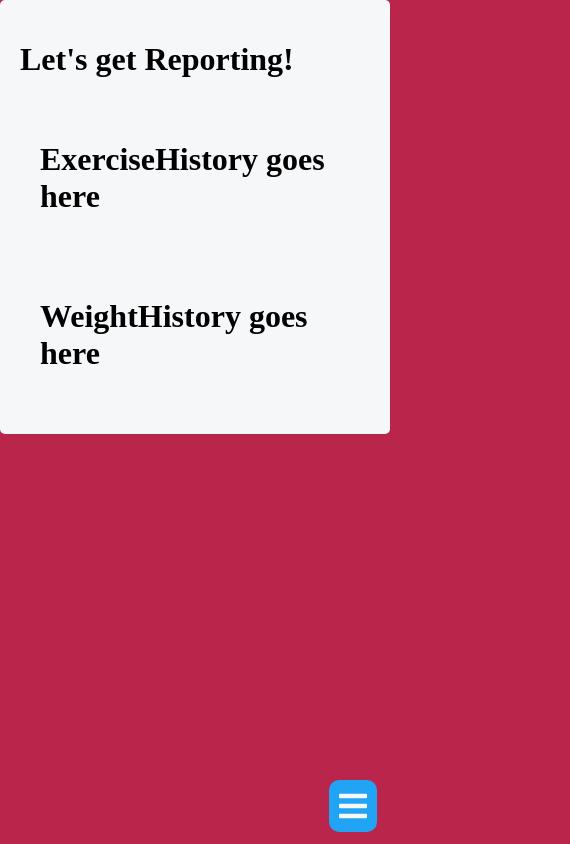
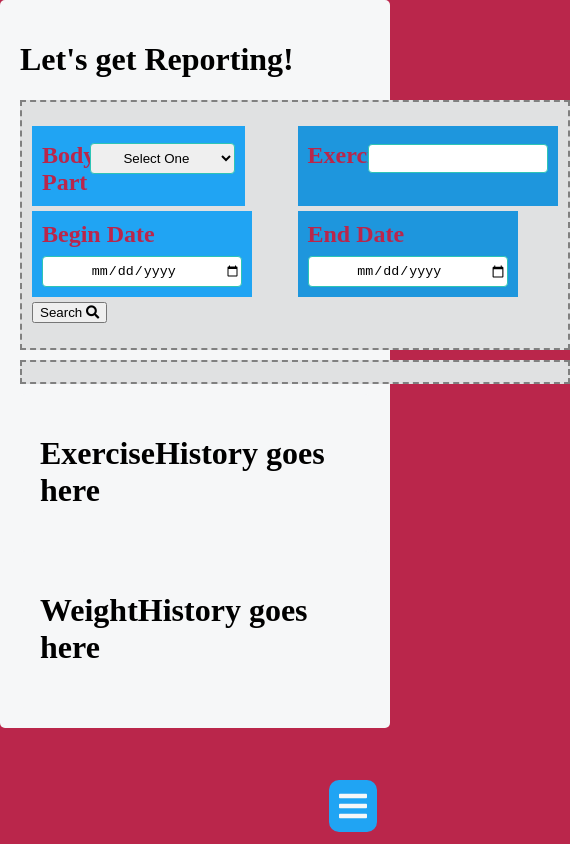
Before and after one commit to fl0at-on/XR-CZ, a React (Create React App) app: page /report in a window 390 px wide. Shown: the whole page, 570 px wide, since content can reach past the window. Built offline with nearby package versions, Linux system fonts and the light colour scheme.

Commit message:
Adding filter

```diff
--- /dev/null
+++ b/src/components/Filter/Filter.css
@@ -0,0 +1,93 @@
+li {
+  list-style-type: none;
+}
+
+ul li input[type="date"] {
+  width: 200px;
+}
+
+.col-25 {
+  float: left;
+  width: 25%;
+  margin-top: 6px;
+}
+
+.col-75 {
+  float: left;
+  width: 75%;
+  margin-top: 6px;
+}
+
+.grid-container {
+  display: grid;
+  height: 250px;
+  width: 550px;
+  align-content: center;
+  justify-items: left;
+  grid-gap: 5px;
+  grid-template-columns: 1fr 1fr;
+  border: 2px dashed gray;
+  padding: 10px;
+  margin: 10px auto;
+}
+
+.grid-item {
+}
+
+.grid-submit {
+  grid-column: 1 / span 3;
+}
+
+ul.filtered-container {
+  display: grid;
+  /* height: 20px; */
+  width: 550px;
+  align-content: center;
+  justify-items: left;
+  grid-gap: 5px;
+  grid-template-columns: auto auto 1fr;
+  border: 2px dashed gray;
+  padding: 10px;
+  margin: 10px auto;
+}
+
+/* MOBILE */
+@media screen and (max-width: 600px) {
+  .burger-menu {
+    display: block;
+  }
+
+  ul {
+    width: 100%;
+    background-color: var(--white-1);
+    padding-left: 0;
+  }
+
+  li {
+    padding: 10px;
+  }
+
+  li:nth-child(odd) {
+    background-color: var(--blue-0);
+  }
+  li:hover:nth-child(odd) {
+    background-color: var(--green-0);
+  }
+
+  li:nth-child(even) {
+    background-color: var(--blue-1);
+  }
+
+  li:hover:nth-child(even) {
+    background-color: var(--green-1);
+  }
+
+  li {
+    color: var(--red-0);
+    font-size: 24px;
+    font-weight: bold;
+  }
+  filter-container {
+    width: 100px;
+  }
+}
--- /dev/null
+++ b/src/components/Filter/Filter.jsx
@@ -0,0 +1,240 @@
+import React, { Component } from "react";
+import "./Filter.css";
+
+const Options = {
+  filters: [
+    {
+      name: "Body Part",
+      type: "select",
+      options: [
+        "Chest",
+        "Back",
+        "Shoulders",
+        "Biceps",
+        "Triceps",
+        "Thighs",
+        "Glutes",
+        "Quads"
+      ]
+    },
+    { name: "Exercise", type: "text" },
+    { name: "Begin Date", type: "date" },
+    { name: "End Date", type: "date" }
+  ],
+  default: [
+    { Unit: "" },
+    { Branch: "" },
+    { Exercise: "" },
+    { "Begin Date": "" },
+    { "End Date": "" }
+  ]
+};
+
+class Filter extends Component {
+  constructor(props) {
+    super(props);
+    this.state = {
+      filterSettings: [] //Options.default
+    };
+  }
+
+  handleFilterChange = e => {
+    //console.log(e.target.value);
+    //create copy of filterSettings
+    const newFilterSettings = [...this.state.filterSettings];
+    const name = e.target.name;
+    const value = e.target.value;
+
+    //check if this specific key exists in  filterSettings
+    if (newFilterSettings.some(criteria => criteria[name])) {
+      //console.log("e.target.name is contained in the array already!");
+
+      //update filter's criteria value. could this be simplifed?
+      //remove existing index
+      newFilterSettings.splice(
+        newFilterSettings.findIndex(item => item === e.target.name),
+        1
+      );
+
+      // //add in new value
+      newFilterSettings.push({ [e.target.name]: e.target.value });
+    } else {
+      //otherwise, add the new filter criteria
+      newFilterSettings.push({ [name]: value });
+    }
+
+    this.setState(
+      { filterSettings: newFilterSettings } //, () =>
+      //console.table(this.state.filterSettings)
+    );
+  };
+  handleSubmit = e => {
+    e.preventDefault();
+    //does nothing for now.
+  };
+
+  deleteFilter = e => {
+    //two levels up: icon->span->div
+    const name = e.target.parentNode.parentNode.id;
+    const newFilterSettings = [...this.state.filterSettings];
+    // console.log(name);
+    // console.table(newFilterSettings);
+
+    //remove the search criteria that was clicked
+    if (newFilterSettings.some(criteria => criteria[name])) {
+      //remove the element from filterSettings
+      //could this be simplifed w/ .pop or delete?
+
+      newFilterSettings.splice(
+        newFilterSettings.findIndex(
+          item => Object.keys(item).toString() === name
+        ),
+        1
+      );
+
+      this.setState({ filterSettings: newFilterSettings });
+    }
+  };
+
+  render() {
+    //console.table(this.state.filterSettings);
+    return (
+      <div className="filter-container">
+        <form autoComplete="off" onSubmit={e => this.handleSubmit(e)}>
+          <ul className="grid-container">
+            {Options.filters.map((item, index) => {
+              switch (item.type) {
+                case "select":
+                  return (
+                    <li key={index}>
+                      <div className="grid-item">
+                        <div className="col-25">
+                          <label htmlFor={item.name}>{item.name}</label>
+                        </div>
+                        <div className="col-75">
+                          <select
+                            name={item.name}
+                            onChange={e => this.handleFilterChange(e)}
+                          >
+                            <option>Select One</option>
+                            {item.options.map((option, index) => {
+                              return (
+                                <option
+                                  key={index}
+                                  value={option}
+                                  title={option}
+                                >
+                                  {option}
+                                </option>
+                              );
+                            })}
+                          </select>
+                        </div>
+                      </div>
+                    </li>
+                  );
+                case "text":
+                  return (
+                    <li key={index}>
+                      <div className="grid-item">
+                        <div className="col-25">
+                          <label htmlFor={item.name}>{item.name}</label>
+                        </div>
+                        <div className="col-75">
+                          <input
+                            type={item.type}
+                            id={item.name}
+                            name={item.name}
+                            onChange={e => this.handleFilterChange(e)}
+                            //value={this.state.filterSettings[item.name]}
+                          />
+                          {/* {console.log(item.name)}
+                          {console.log(
+                            this.state.filterSettings[
+                              this.state.filterSettings.findIndex(
+                                val => Object.keys(val).toString() === item.name
+                              )
+                            ]
+                          )} */}
+                        </div>
+                      </div>
+                    </li>
+                  );
+
+                default:
+                  return (
+                    <li key={index}>
+                      <div className="grid-item">
+                        <div className="">
+                          <label htmlFor={item.name}>{item.name}</label>
+                        </div>
+                        <div className="col-75">
+                          <input
+                            type={item.type}
+                            step="0.1"
+                            id={item.name}
+                            name={item.name}
+                            onChange={e => this.handleFilterChange(e)}
+                            //value={this.state.filterSettings[item.name]}
+                          />
+                        </div>
+                      </div>
+                    </li>
+                  );
+              }
+            })}
+            <span>
+              <button className="grid-submit" type="submit">
+                Search{"  "}
+                <i className="fa fas fa-search" />
+              </button>
+            </span>
+          </ul>
+        </form>
+        <ul className="filtered-container">
+          {this.state.filterSettings.map((item, index) => {
+            if (Object.values(item).toString() !== "") {
+              //console.log(Object.values(item));
+              return (
+                <div
+                  key={index}
+                  style={{
+                    backgroundColor: "#88ade8",
+                    borderRadius: "10px",
+                    padding: "5px"
+                  }}
+                  name={Object.keys(item)}
+                  id={Object.keys(item)}
+                >
+                  <span>{Object.keys(item)}</span>
+                  <span>:</span>
+                  <span>{Object.values(item)}</span>
+                  <span
+                    name={Object.keys(item)}
+                    style={{
+                      backgroundColor: "mistyrose",
+                      color: "grey",
+                      borderRadius: "10px",
+                      textAlign: "center",
+                      verticalAlign: "center",
+                      paddingLeft: "2px",
+                      paddingRight: "2px"
+                    }}
+                    onClick={e => {
+                      this.deleteFilter(e);
+                    }}
+                  >
+                    <i className="fa fas fa-times" />
+                  </span>
+                </div>
+              );
+            } else {
+              return <div key={index} />;
+            } //console.log(item, index, ); // <div key={index}>{item[1]}</div>;
+          })}
+        </ul>
+      </div>
+    );
+  }
+}
+export default Filter;
--- a/src/components/Reports/Reports.jsx
+++ b/src/components/Reports/Reports.jsx
@@ -1,6 +1,7 @@
 import React, { Component } from "react";
 import ExerciseHistory from "./ExerciseHistory.jsx";
 import WeightHistory from "./WeightHistory.jsx";
+import Filter from "../Filter/Filter.jsx";
 import "../App.css";
 
 class Reports extends Component {
@@ -13,6 +14,7 @@ class Reports extends Component {
     return (
       <div className="container">
         <h1>Let's get Reporting!</h1>
+        <Filter />
         <ExerciseHistory />
         <WeightHistory />
       </div>
```
